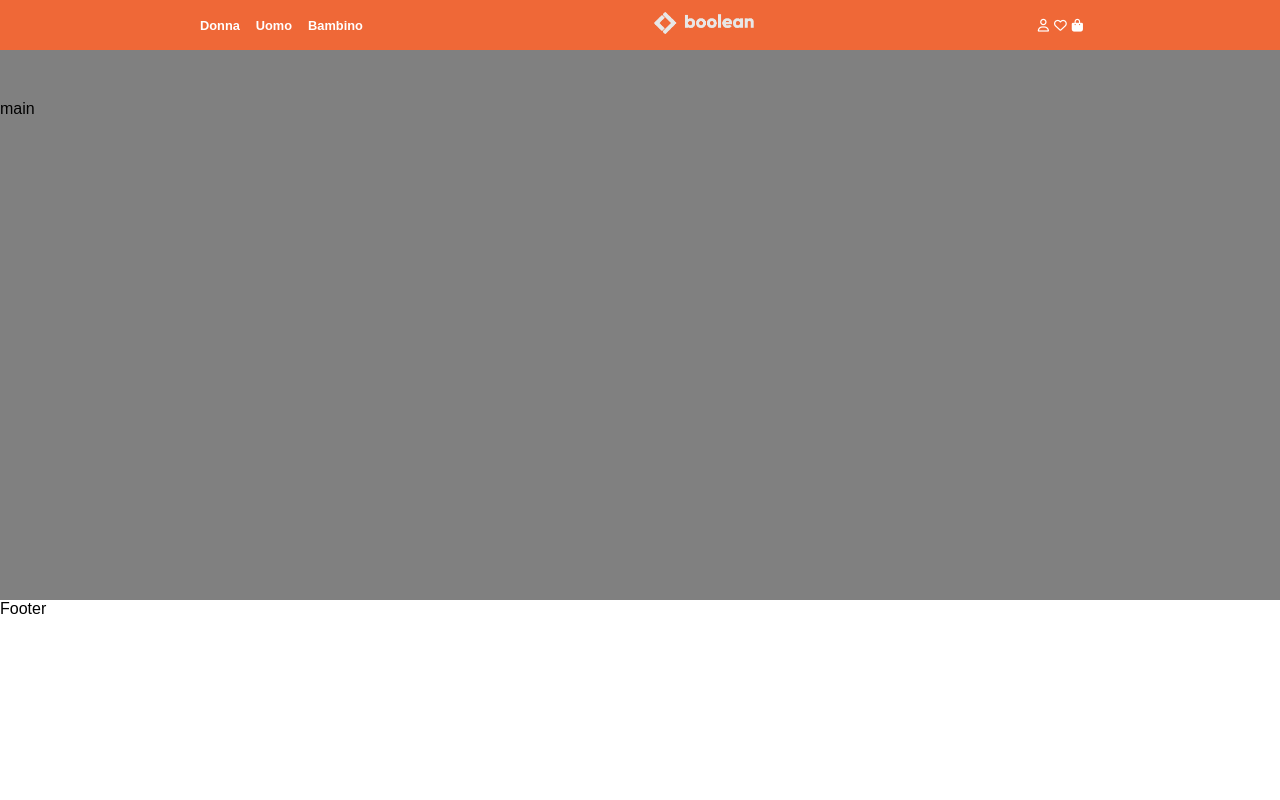
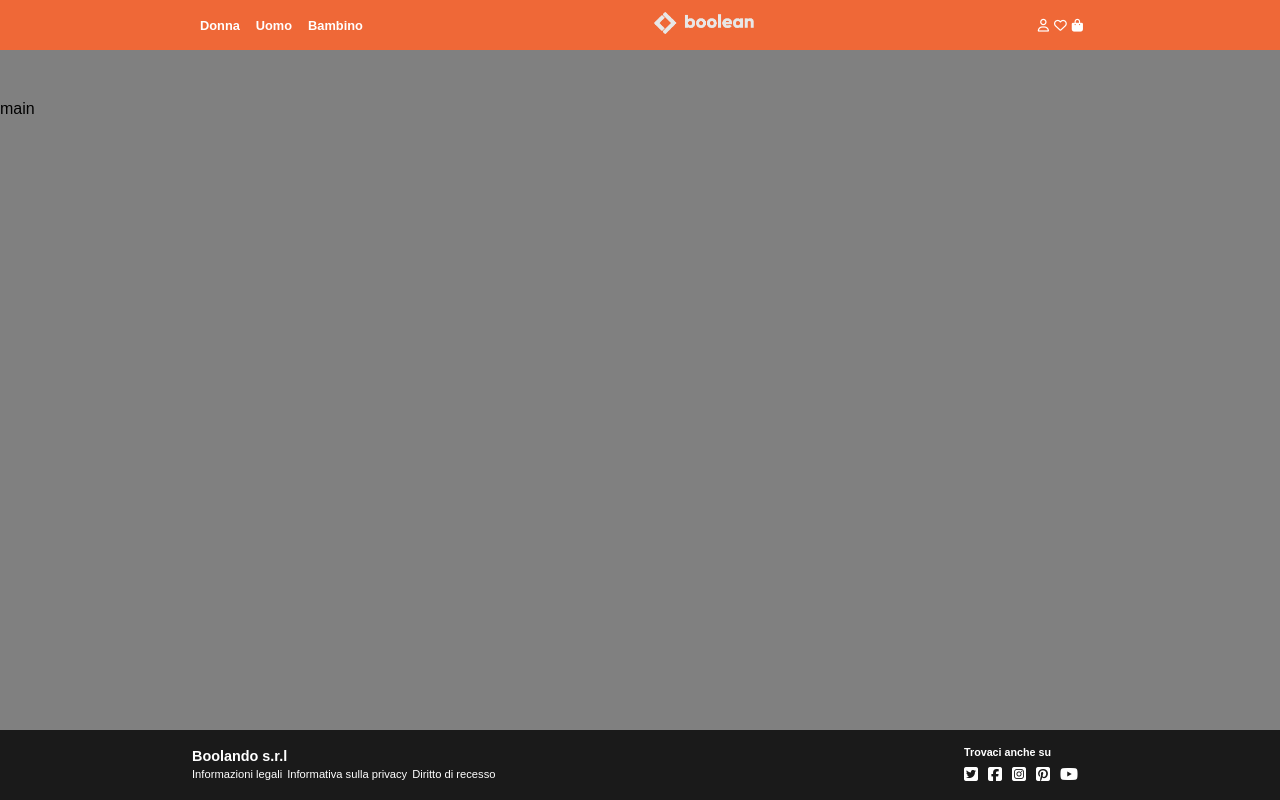
Before and after one commit to MarcoRomanohub/vite-boolando, a Vue app: page / in a window 1280 px wide. Built offline with nearby package versions, Linux system fonts and the light colour scheme.

Commit message:
[add] Footer

```diff
--- a/src/components/Footer.vue
+++ b/src/components/Footer.vue
@@ -5,13 +5,56 @@
 </script>
 
 <template>
-  <div>
-    Footer
+  <footer>
+    <div class="bottom-bar container d-flex">
+      <div class="informazioni">
+        <h5>Boolando s.r.l</h5>
+        <div>
+          <span>Informazioni legali</span>
+          <span>Informativa sulla privacy</span>
+          <span>Diritto di recesso</span>
+        </div>
+      </div>
+      <div class="social">
+        <h6>Trovaci anche su</h6>
+        <div>
+          <i class="fa-brands fa-square-twitter"></i>
+          <i class="fa-brands fa-square-facebook"></i>
+          <i class="fa-brands fa-square-instagram"></i>
+          <i class="fa-brands fa-square-pinterest"></i>
+          <i class="fa-brands fa-youtube"></i>
+        </div>
+      </div>
   </div>
+  </footer>
 </template>
 
 <style lang="scss">
 
-
+footer{
+  height: 70px;
+  background-color: rgb(26, 26, 26);
+  color: white;
+  .bottom-bar{
+    height: 100%;
+    justify-content: space-between;
+    align-items: center;
+    .informazioni {
+      h5{
+        font-size: .9rem;
+      }
+     span{
+      font-size: .7em;
+      margin-right: 5px;
+     }
+    }
+    .social div{
+      margin-top: 8px;
+      i{
+        margin-right: 10px;
+      }
+    }
+  }
+}
 
 </style>
--- a/src/components/Main.vue
+++ b/src/components/Main.vue
@@ -14,7 +14,7 @@
 
 main {
   padding-top: 100px;
-  height: 600px;
+  height: calc(100vh - 70px);
   background-color: gray;
 }
 
```
